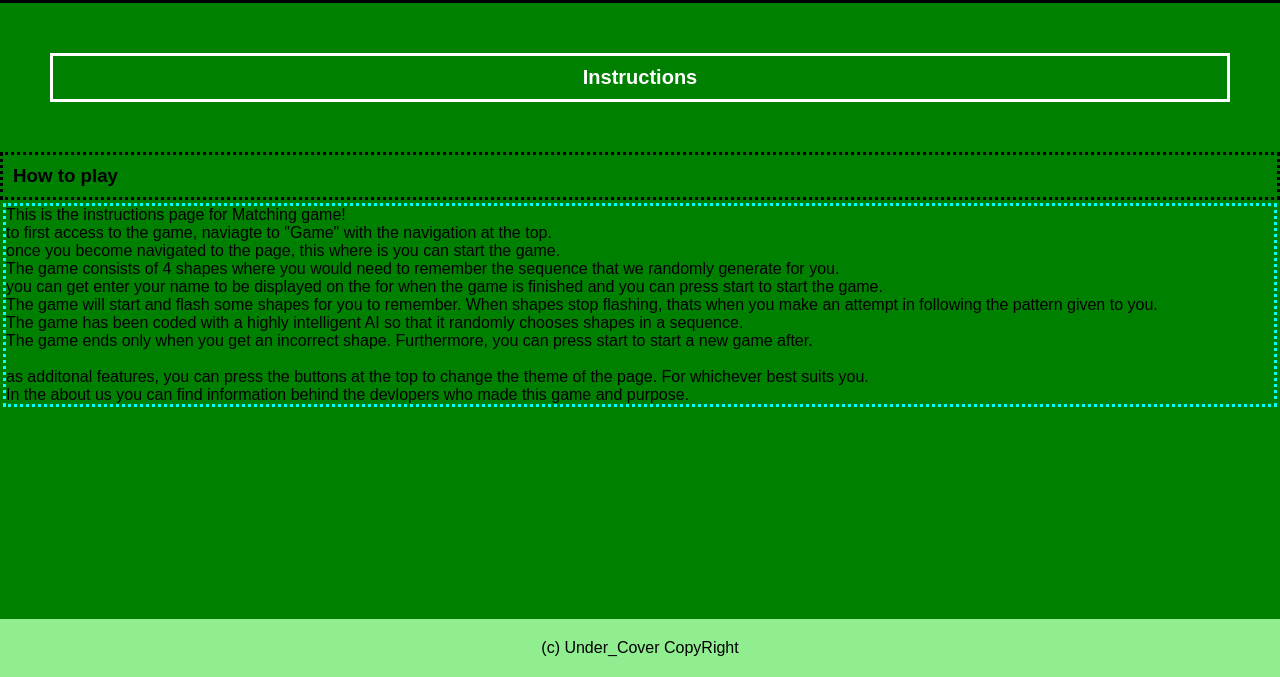
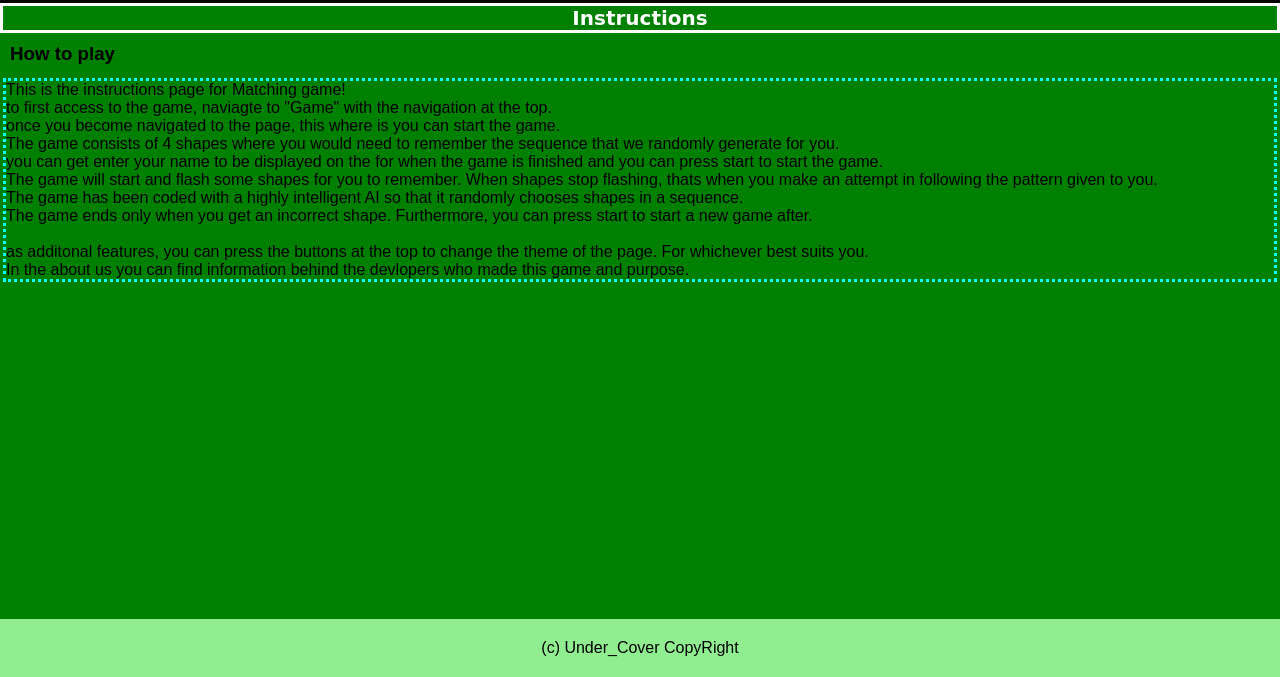
Before and after one commit to jazoomi/Under_Cover, a website: page Instructions.html in a window 1280 px wide. Shown: the part 123-800 px from the top of the page. Drawn offline with Linux system fonts and the light colour scheme.

Commit message:
Update matching_game.css

```diff
--- a/matching_game.css
+++ b/matching_game.css
@@ -91,10 +91,11 @@ body {
 #instructionsTitle{
 
     font-size: 20px;
-    margin: 50px;
-    padding: 10px;
+    /* margin: 50px;
+    padding: 10px; */
     border-style: solid;
     text-align: center;
+    font-family: cursive;
     color: white;
 }
 
@@ -103,10 +104,7 @@ body {
 }
 
 #subTitle{
-
-
     padding: 10px;
-    border-style: dotted;
 }
 
 /* Game page css */
```
